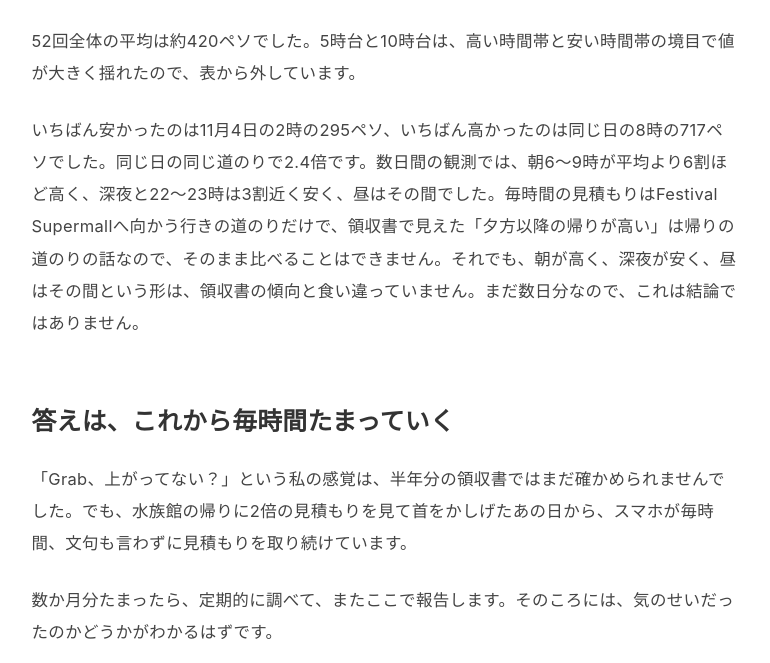
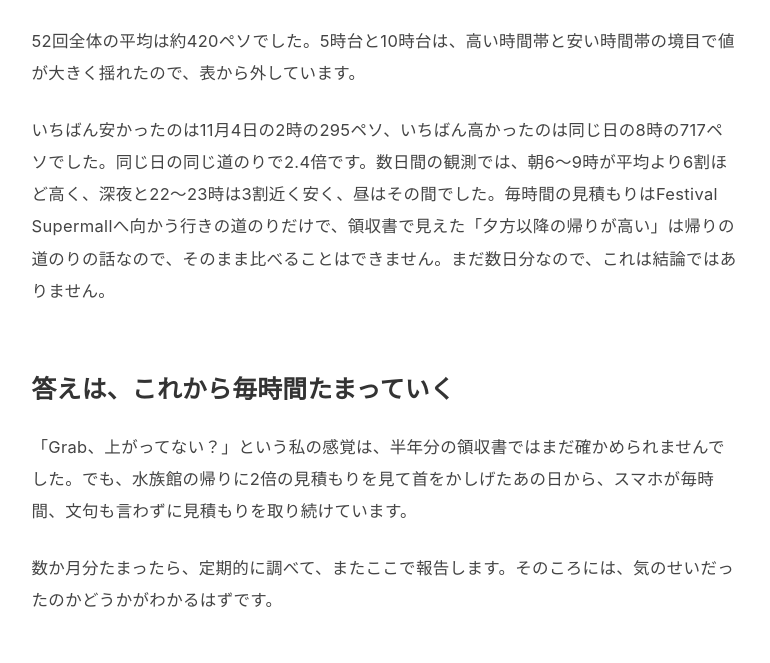
Before and after one commit to tomohiro-owada/tomohiro-owada.github.io, an Eleventy site: page src/posts/grab-fare-watch.md in a window 1280 px wide. Shown: the part 3915-4578 px from the top of the page, without its empty margins (255-1025 px from the left). Built offline with nearby package versions, Linux system fonts and the light colour scheme; Eleventy itself is replaced by a stand-in of ours; files that its build step writes are made by us from their sources.

Commit message:
Grab記事: 領収書との一致を言い過ぎない表現に

```diff
--- a/src/posts/grab-fare-watch.md
+++ b/src/posts/grab-fare-watch.md
@@ -75,7 +75,7 @@ Grab（東南アジアの配車アプリ）の料金が上がっているのか
 
 52回全体の平均は約420ペソでした。5時台と10時台は、高い時間帯と安い時間帯の境目で値が大きく揺れたので、表から外しています。
 
-いちばん安かったのは11月4日の2時の295ペソ、いちばん高かったのは同じ日の8時の717ペソでした。同じ日の同じ道のりで2.4倍です。数日間の観測では、朝6〜9時が平均より6割ほど高く、深夜と22〜23時は3割近く安く、昼はその間でした。毎時間の見積もりはFestival Supermallへ向かう行きの道のりだけで、領収書で見えた「夕方以降の帰りが高い」は帰りの道のりの話なので、そのまま比べることはできません。それでも、朝が高く、深夜が安く、昼はその間という形は、領収書の傾向と食い違っていません。まだ数日分なので、これは結論ではありません。
+いちばん安かったのは11月4日の2時の295ペソ、いちばん高かったのは同じ日の8時の717ペソでした。同じ日の同じ道のりで2.4倍です。数日間の観測では、朝6〜9時が平均より6割ほど高く、深夜と22〜23時は3割近く安く、昼はその間でした。毎時間の見積もりはFestival Supermallへ向かう行きの道のりだけで、領収書で見えた「夕方以降の帰りが高い」は帰りの道のりの話なので、そのまま比べることはできません。まだ数日分なので、これは結論ではありません。
 
 ## 答えは、これから毎時間たまっていく
 
```
